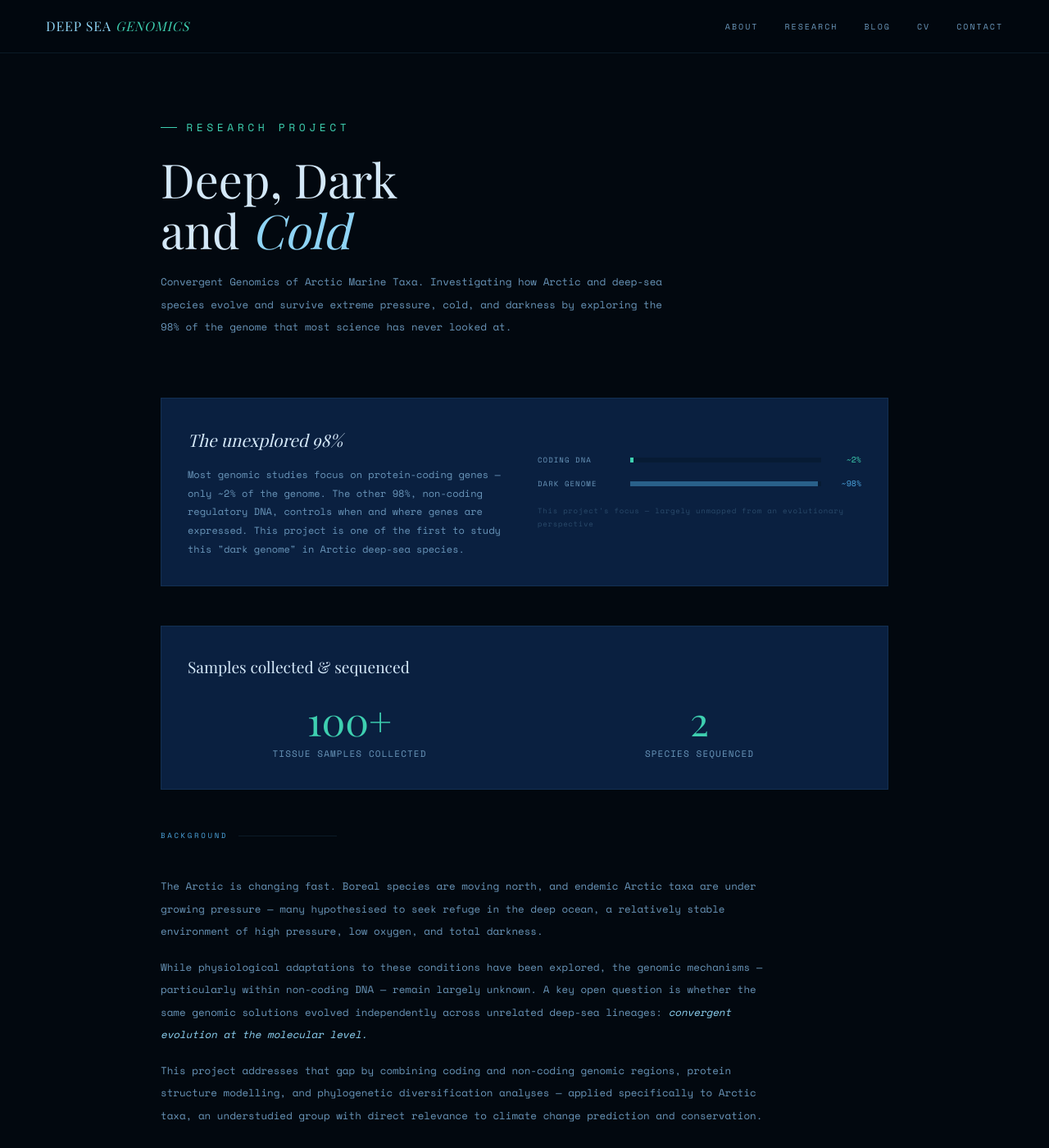
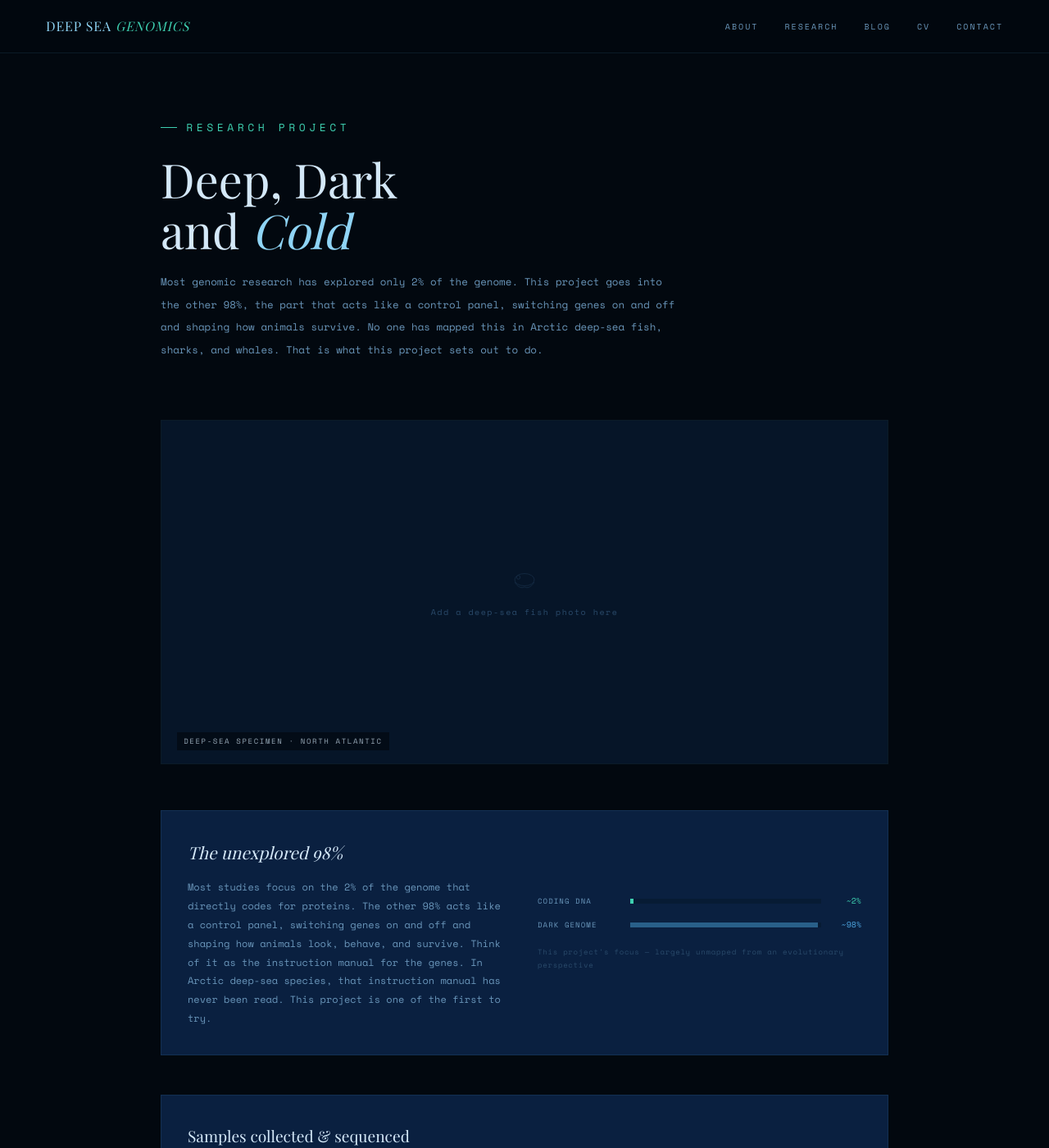
Before and after one commit to Areinholdt/Areinholdt.github.io, a Jekyll site: the page built from research.md, in a window 1280 px wide and 1400 px high. Shown: the whole window at 82% size. Built offline with Jekyll 4.4.1, drawn with Linux system fonts in a browser that asks for light colours; some web fonts are replaced; some of the changed text lies outside the part shown.

Commit message:
Update research.md

```diff
--- a/research.md
+++ b/research.md
@@ -12,6 +12,24 @@
   .rw-header h1 { font-family:var(--serif);font-size:clamp(2.5rem,4.5vw,4rem);font-weight:400;line-height:1.08;color:var(--ink);margin-bottom:1.2rem; }
   .rw-header h1 em { font-style:italic;color:var(--bright); }
   .rw-header .lead { color:var(--muted);font-size:12.5px;line-height:2.2;max-width:640px; }
+
+  /* HERO PHOTO */
+  .rw-photo {
+    width:100%; height:420px; overflow:hidden;
+    border:1px solid var(--border); margin-bottom:3.5rem;
+    position:relative;
+  }
+  .rw-photo img {
+    width:100%; height:100%; object-fit:cover; display:block;
+    filter:brightness(0.75) saturate(0.8);
+    object-position: center center;
+  }
+  .rw-photo-label {
+    position:absolute; bottom:1rem; left:1.2rem;
+    font-size:9px; letter-spacing:.18em; text-transform:uppercase;
+    color:rgba(212,232,248,0.7); background:rgba(2,8,15,0.65);
+    padding:.2rem .5rem;
+  }
 
   /* GENOME BAR */
   .genome-vis {
@@ -28,41 +46,16 @@
   .gv-fill { height:100%; }
   .gv-pct { font-size:10px;min-width:36px;text-align:right; }
 
-  /* SAMPLES STATUS */
+  /* SAMPLES */
   .samples-box {
-    background: var(--card);
-    border: 1px solid var(--border);
-    padding: 2rem;
-    margin: 3rem 0;
+    background:var(--card); border:1px solid var(--border);
+    padding:2rem; margin:3rem 0;
   }
-  .samples-box h3 {
-    font-family: var(--serif);
-    font-size: 1.2rem;
-    font-weight: 400;
-    color: var(--ink);
-    margin-bottom: 1.5rem;
-  }
-  .samples-grid {
-    display: grid;
-    grid-template-columns: 1fr 1fr;
-    gap: 2rem;
-  }
-  .sample-stat {
-    text-align: center;
-  }
-  .sample-num {
-    font-family: var(--serif);
-    font-size: 3rem;
-    color: var(--teal);
-    line-height: 1;
-  }
-  .sample-label {
-    font-size: 11px;
-    letter-spacing: 0.1em;
-    text-transform: uppercase;
-    color: var(--muted);
-    margin-top: 0.5rem;
-  }
+  .samples-box h3 { font-family:var(--serif);font-size:1.2rem;font-weight:400;color:var(--ink);margin-bottom:1.5rem; }
+  .samples-grid { display:grid;grid-template-columns:1fr 1fr;gap:2rem; }
+  .sample-stat { text-align:center; }
+  .sample-num { font-family:var(--serif);font-size:3rem;color:var(--teal);line-height:1; }
+  .sample-label { font-size:11px;letter-spacing:.1em;text-transform:uppercase;color:var(--muted);margin-top:.5rem; }
 
   /* OBJECTIVES */
   .objectives { margin-bottom:3.5rem; }
@@ -87,12 +80,12 @@
   .collab-row { display:flex;flex-wrap:wrap;gap:1.2rem; }
   .collab { background:var(--card);border:1px solid var(--border);padding:.7rem 1.2rem;font-size:11px;color:var(--muted); }
 
-
   @media(max-width:768px){
     .rw { padding:8rem 1.5rem 4rem; }
     .genome-vis { grid-template-columns:1fr; }
     .obj-grid { grid-template-columns:1fr; }
     .meth-grid { grid-template-columns:1fr; }
+    .rw-photo { height:260px; }
   }
 </style>
 
@@ -102,10 +95,27 @@
     <div class="rw-eyebrow">Research Project</div>
     <h1>Deep, Dark<br>and <em>Cold</em></h1>
     <p class="lead">
-      Convergent Genomics of Arctic Marine Taxa. Investigating how Arctic and deep-sea species
-      evolve and survive extreme pressure, cold, and darkness by exploring the 98% of the genome
-      that most science has never looked at.
+      Most genomic research has explored only 2% of the genome.
+      This project goes into the other 98%, the part that acts
+      like a control panel, switching genes on and off and
+      shaping how animals survive. No one has mapped this in
+      Arctic deep-sea fish, sharks, and whales.
+      That is what this project sets out to do.
     </p>
+  </div>
+
+  <!-- HERO PHOTO -->
+  <div class="rw-photo">
+    <!--
+      Add a dramatic deep-sea fish photo here.
+      Uncomment the img tag and delete the placeholder div.
+      <img src="/images/your-deep-sea-fish.jpg" alt="Deep-sea specimen">
+    -->
+    <div style="width:100%;height:100%;background:var(--bg3);display:flex;align-items:center;justify-content:center;flex-direction:column;gap:.8rem;color:var(--faint);font-size:10px;letter-spacing:.15em;">
+      <svg width="36" height="36" viewBox="0 0 24 24" fill="none" stroke="currentColor" stroke-width="0.6" opacity=".4"><ellipse cx="12" cy="12" rx="8" ry="5"/><path d="M4,14 Q8,20 12,18 Q16,20 20,14"/><circle cx="7" cy="10" r="1.5"/></svg>
+      <span>Add a deep-sea fish photo here</span>
+    </div>
+    <span class="rw-photo-label">Deep-sea specimen · North Atlantic</span>
   </div>
 
   <!-- GENOME VISUALISATION -->
@@ -113,10 +123,13 @@
     <div class="gv-left">
       <h3>The unexplored 98%</h3>
       <p>
-        Most genomic studies focus on protein-coding genes — only ~2% of the genome.
-        The other 98%, non-coding regulatory DNA, controls when and where genes are
-        expressed. This project is one of the first to study this "dark genome"
-        in Arctic deep-sea species.
+        Most studies focus on the 2% of the genome that directly
+        codes for proteins. The other 98% acts like a control panel,
+        switching genes on and off and shaping how animals look,
+        behave, and survive. Think of it as the instruction manual
+        for the genes. In Arctic deep-sea species, that instruction
+        manual has never been read. This project is one of the
+        first to try.
       </p>
     </div>
     <div class="gv-bars">
@@ -136,41 +149,17 @@
 
   <!-- SAMPLES STATUS -->
   <div class="samples-box">
-    <h3>Samples collected & sequenced</h3>
-
+    <h3>Samples collected &amp; sequenced</h3>
     <div class="samples-grid">
       <div class="sample-stat">
         <div class="sample-num">100+</div>
         <div class="sample-label">Tissue samples collected</div>
       </div>
-
       <div class="sample-stat">
         <div class="sample-num">2</div>
         <div class="sample-label">Species sequenced</div>
       </div>
     </div>
-  </div>
-
-  <!-- BACKGROUND -->
-  <div style="margin-bottom:3.5rem;">
-    <div class="section-label">Background</div>
-    <p style="color:var(--muted);font-size:12.5px;line-height:2.2;max-width:760px;margin-bottom:1rem;">
-      The Arctic is changing fast. Boreal species are moving north, and endemic Arctic taxa
-      are under growing pressure — many hypothesised to seek refuge in the deep ocean,
-      a relatively stable environment of high pressure, low oxygen, and total darkness.
-    </p>
-    <p style="color:var(--muted);font-size:12.5px;line-height:2.2;max-width:760px;margin-bottom:1rem;">
-      While physiological adaptations to these conditions have been explored, the genomic
-      mechanisms — particularly within non-coding DNA — remain largely unknown.
-      A key open question is whether the same genomic solutions evolved independently
-      across unrelated deep-sea lineages: <em style="color:var(--bright);">convergent evolution at the molecular level.</em>
-    </p>
-    <p style="color:var(--muted);font-size:12.5px;line-height:2.2;max-width:760px;">
-      This project addresses that gap by combining coding and non-coding genomic regions,
-      protein structure modelling, and phylogenetic diversification analyses —
-      applied specifically to Arctic taxa, an understudied group with direct relevance
-      to climate change prediction and conservation.
-    </p>
   </div>
 
   <!-- RESEARCH OBJECTIVES -->
@@ -181,27 +170,31 @@
         <div class="obj-num">01</div>
         <div class="obj-title">Genomic drivers of adaptation</div>
         <p class="obj-p">
-          Identify coding genes under selection and conserved or accelerated non-coding
-          regions across Arctic deep-sea species. Reveal the genetic and regulatory
-          factors enabling survival at high pressure, low temperature, and in darkness.
+          Which genes and regulatory regions have changed to allow
+          survival at high pressure, low temperature, and in total
+          darkness? And did different species independently arrive
+          at the same solutions?
         </p>
       </div>
       <div class="obj-card">
         <div class="obj-num">02</div>
         <div class="obj-title">Protein structure &amp; novelty</div>
         <p class="obj-p">
-          Explore whether adaptation is driven by large evolutionary leaps or
-          subtle shifts in protein structure. Link DNA changes to their biological
-          effects using AlphaFold3 and FoldSeek structural comparison.
+          DNA changes only matter if they change how proteins work.
+          Using AlphaFold3 and FoldSeek we translate genomic changes
+          into 3D protein structures, revealing whether deep-sea
+          adaptation happens through dramatic leaps or subtle
+          molecular fine-tuning.
         </p>
       </div>
       <div class="obj-card">
         <div class="obj-num">03</div>
         <div class="obj-title">Genomics &amp; diversification</div>
         <p class="obj-p">
-          Discover why some Arctic deep-sea lineages are more successful than others.
-          Combine evolutionary trees and fossil records to test which genomic
-          and environmental factors help lineages thrive in extreme conditions.
+          Some deep-sea lineages have diversified into dozens of
+          species. Others have barely changed. We combine evolutionary
+          trees and genomic data to find out what makes some lineages
+          winners in the deep.
         </p>
       </div>
     </div>
@@ -213,21 +206,55 @@
     <div class="meth-grid">
       <div class="meth-card">
         <h4>Genome dataset</h4>
-        <p>15–20 deep-sea species genomes alongside shallow-water relatives. New chromosome-level assemblies generated using PacBio/Hi-C pipelines at Yggdrasil laboratory. Contributed to the Vertebrate Genomes Project and Darwin Tree of Life.</p>
+        <p>
+          A carefully selected set of Arctic deep-sea species
+          sequenced alongside shallow-water relatives for comparison.
+          New genome assemblies will be generated for key species
+          where no high-quality data exists, and contributed to
+          open-access genomic databases.
+        </p>
       </div>
       <div class="meth-card">
         <h4>Coding region analysis</h4>
-        <p>Selection tested using dN/dS ratios and site-specific models to detect accelerated or conserved genes. Gene ontology and pathway analyses link genes to biological functions relevant to deep-sea adaptation.</p>
+        <p>
+          Selection tested using dN/dS ratios and site-specific
+          models to detect accelerated or conserved genes. Gene
+          ontology and pathway analyses link genes to biological
+          functions relevant to deep-sea adaptation.
+        </p>
+        <div class="tags">
+          <span class="tag">dN/dS</span>
+          <span class="tag">Gene ontology</span>
+          <span class="tag">Pathway analysis</span>
+        </div>
       </div>
       <div class="meth-card">
         <h4>Non-coding DNA</h4>
-        <p>Deep learning models including PhastCons, phyloHMM, and DeepCons identify conserved and accelerated elements in the regulatory "dark genome" — a major unexplored frontier in Arctic evolutionary biology.</p>
+        <p>
+          Deep learning tools identify which parts of the dark
+          genome have been conserved or accelerated across species.
+          Conserved regions are likely critical for survival.
+          Accelerated regions point to rapid adaptation.
+        </p>
+        <div class="tags">
+          <span class="tag">PhastCons</span>
+          <span class="tag">phyloHMM</span>
+          <span class="tag">Deep learning</span>
+        </div>
       </div>
-       <div class="meth-card">
+      <div class="meth-card">
         <h4>Protein structure</h4>
-        <p>3D structures predicted with AlphaFold3 and compared across species using FoldSeek. Structural metrics — stability, domain rearrangements, interface changes — quantify whether molecular changes are subtle or represent major evolutionary leaps.</p>
+        <p>
+          3D protein structures predicted with AlphaFold3 and
+          compared across species using FoldSeek. This links
+          DNA changes directly to biological function, showing
+          exactly how molecular evolution happens at depth.
+        </p>
+        <div class="tags">
+          <span class="tag">AlphaFold3</span>
+          <span class="tag">FoldSeek</span>
+        </div>
       </div>
-
     </div>
   </div>
 
@@ -236,8 +263,8 @@
     <h3>Collaborators &amp; institutions</h3>
     <div class="collab-row">
       <span class="collab">Natural History Museum of Denmark</span>
-      <span class="collab">Globe Institute, Univeristy of Copenhagen</span>
-      <span class="collab">Greenland Institute of Natural resources</span>
+      <span class="collab">Globe Institute, University of Copenhagen</span>
+      <span class="collab">Greenland Institute of Natural Resources</span>
       <span class="collab">Fisheries and Oceans Canada</span>
     </div>
   </div>
```
